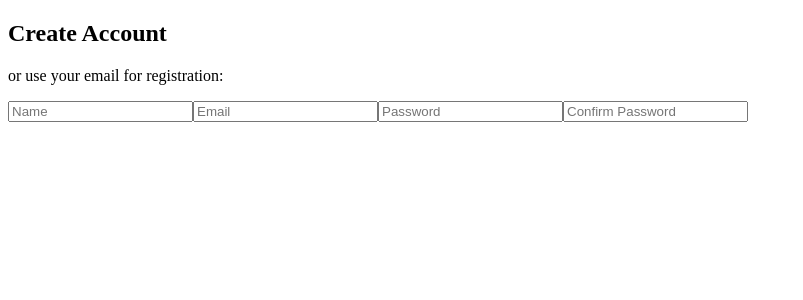
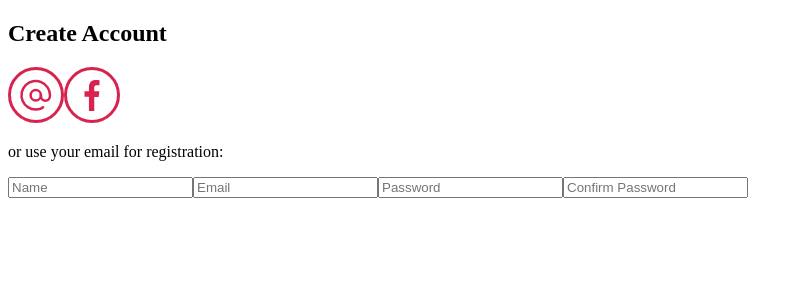
Before and after one commit to httTinder/httTinder-App, a React (Create React App) app in the folder love-kenzie/: page / in a window 1280 px wide. Shown: the top 300 px of the page, without its empty margins (0-803 px from the left). Built offline with nearby package versions, Linux system fonts and the light colour scheme.

Commit message:
feat: social images assets

```diff
--- a/love-kenzie/src/routes/register/index.tsx
+++ b/love-kenzie/src/routes/register/index.tsx
@@ -1,11 +1,23 @@
 import { Input } from '../../components/input'
 import { Title } from '../../components/title'
+
+import facebook from '../../assets/socials/facebook.svg'
+import mail from '../../assets/socials/mail.svg'
 
 export const RegisterPage = () => {
 	return (
 		<section>
 			<div>
 				<Title text='Create Account' />
+			</div>
+
+			<div>
+				<a>
+					<img src={mail} alt='Login with mail' />
+				</a>
+				<a>
+					<img src={facebook} alt='Login with facebook' />
+				</a>
 			</div>
 
 			<p>or use your email for registration:</p>
```
Also changed, not shown: love-kenzie/src/assets/socials/facebook.svg (added), love-kenzie/src/assets/socials/mail.svg (added).
